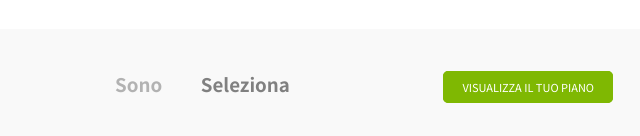
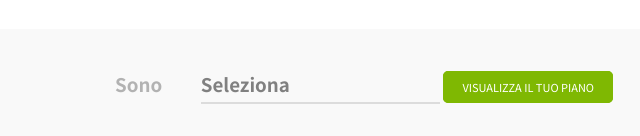
Before and after one commit to marco-faltoni/htmlcss-fluentify, a plain HTML site: page index.html in a window 1280 px wide. Shown: the part 1698-1834 px from the top of the page, 602-1242 px from the left. Drawn offline with Linux system fonts and the light colour scheme.

Commit message:
piccola correzione

```diff
--- a/style.css
+++ b/style.css
@@ -276,4 +276,6 @@ h2 {
     display: inline-block;
     color: grey;
     padding-right: 150px;
+    padding-bottom: 5px;
+    border-bottom: 2px solid rgba(151,151,151,.3);
 }
```
